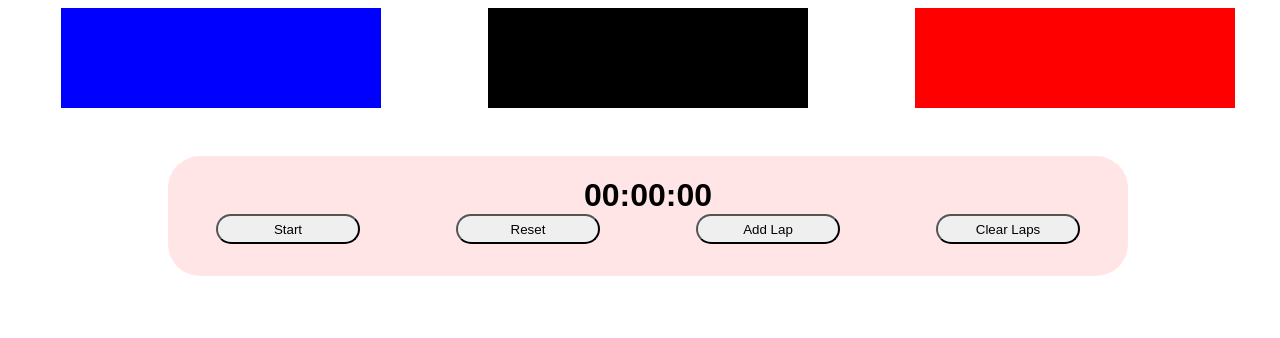
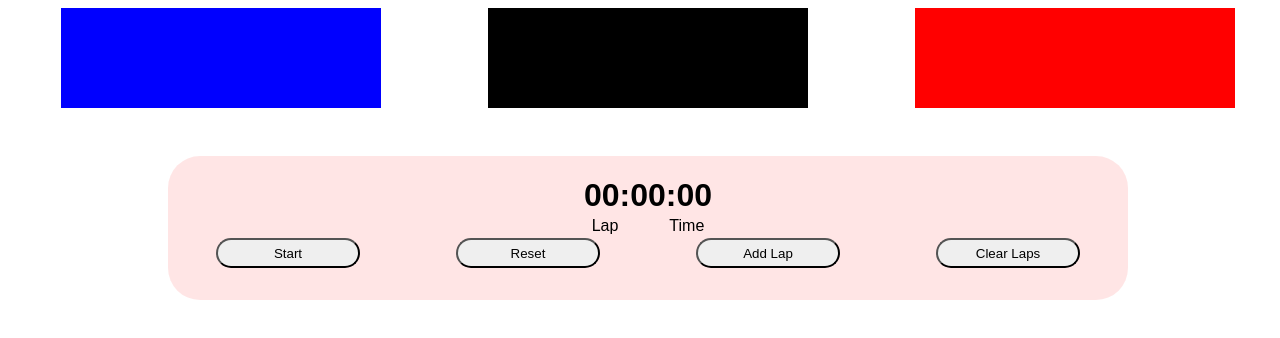
Before and after one commit to jnch009/Basic-Stopwatch-React, a React (Create React App) app: page / in a window 1280 px wide. Shown: the top 338 px of the page. Built offline with nearby package versions, Linux system fonts and the light colour scheme.

Commit message:
Adding table for Lap times

```diff
--- a/src/components/Stopwatch/Stopwatch.css
+++ b/src/components/Stopwatch/Stopwatch.css
@@ -64,3 +64,13 @@ button:hover {
 .timeDisplay {
   margin-bottom: 0;
 }
+
+table {
+  display: flex;
+  align-items: center;
+  flex-direction: column;
+}
+
+tr > td:first-child {
+  padding-right: 3em;
+}
--- a/src/components/Stopwatch/Stopwatch.js
+++ b/src/components/Stopwatch/Stopwatch.js
@@ -42,14 +42,14 @@ export default class Stopwatch extends React.Component {
     }, 1000);
 
     this.setState({ intervalID: interval });
-  }
+  };
 
   handleStop = () => {
     clearInterval(this.state.intervalID);
     this.setState({
       startVisible: true
     });
-  }
+  };
 
   handleReset = () => {
     this.setState({
@@ -57,7 +57,7 @@ export default class Stopwatch extends React.Component {
       minutes: 0,
       hours: 0
     });
-  }
+  };
 
   handleAddLap = () => {
     this.setState(state => {
@@ -73,14 +73,14 @@ export default class Stopwatch extends React.Component {
         seconds: 0
       };
     });
-  }
+  };
 
   // ensuring that the function is bound to the class (the syntax below)
   handleClearLaps = () => {
     this.setState({
       lapTimes: []
     });
-  }
+  };
 
   toDoubleDigit(digit) {
     return digit < 10 ? `0${digit}` : digit;
@@ -96,17 +96,24 @@ export default class Stopwatch extends React.Component {
               {this.toDoubleDigit(this.state.minutes)}:
               {this.toDoubleDigit(this.state.seconds)}
             </h1>
-            {this.state.lapsVisibility ? (
-              <ul className="lapTimes">
-                {this.state.lapTimes.map(item => (
-                  <li key={sID.generate()}>
-                    {this.toDoubleDigit(item.hours)}:
-                    {this.toDoubleDigit(item.minutes)}:
-                    {this.toDoubleDigit(item.seconds)}
-                  </li>
-                ))}
-              </ul>
-            ) : null}
+            <table>
+              <tr>
+                <td>Lap</td>
+                <td>Time</td>
+              </tr>
+              {this.state.lapsVisibility
+                ? this.state.lapTimes.map((item, i) => (
+                    <tr key={sID.generate()}>
+                      <td>{i + 1}</td>
+                      <td>
+                        {this.toDoubleDigit(item.hours)}:
+                        {this.toDoubleDigit(item.minutes)}:
+                        {this.toDoubleDigit(item.seconds)}
+                      </td>
+                    </tr>
+                  ))
+                : null}
+            </table>
             <div className="watchButtons">
               {this.state.startVisible ? (
                 <button className="start" onClick={this.handleStart}>
```
Also changed, not shown: .eslintrc.js (added), 2 other files (tests, documents, lock files or other folders).
